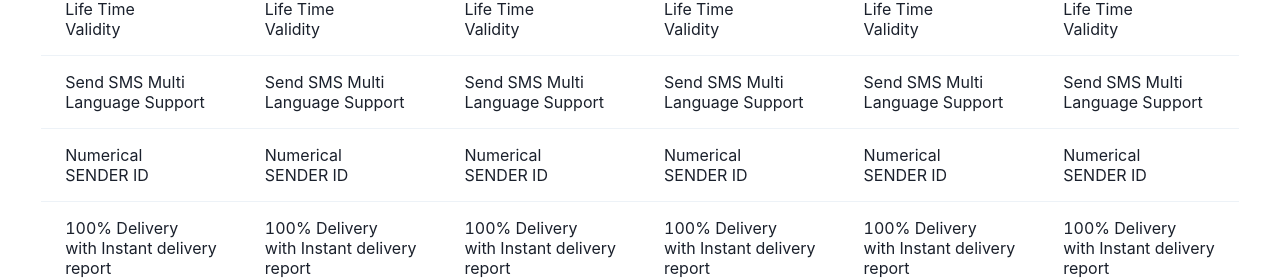
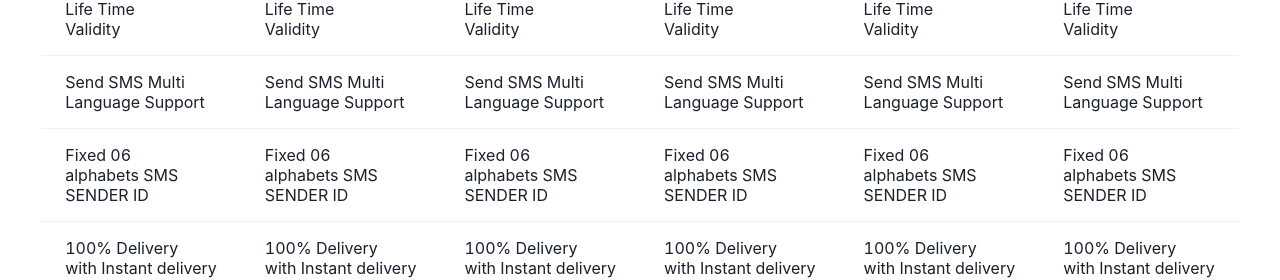
Before and after one commit to VAPO2402/aarika_sanchar, a React (Create React App) app: page / in a window 1280 px wide. Shown: the part 2094-2374 px from the top of the page. Built offline with nearby package versions, Linux system fonts and the light colour scheme; a web font is replaced by a local one.

Commit message:
touchup done

```diff
--- a/src/components/Bulksms.jsx
+++ b/src/components/Bulksms.jsx
@@ -302,13 +302,12 @@ const Bulksms = () => {
                     <Td>Send SMS Multi <br /> Language Support</Td>
                   </Tr>
                   <Tr>
-                    <Td>Numerical <br />SENDER ID</Td>
-                    <Td>Numerical <br />SENDER ID</Td>
-                    <Td>Numerical <br />SENDER ID</Td>
-                    <Td>Numerical <br />SENDER ID</Td>
-                    <Td>Numerical <br />SENDER ID</Td>
-                    <Td>Numerical <br />SENDER ID</Td>
-
+                    <Td>Fixed 06 <br /> alphabets SMS<br />SENDER ID</Td>
+                    <Td>Fixed 06 <br /> alphabets SMS<br />SENDER ID</Td>
+                    <Td>Fixed 06 <br /> alphabets SMS<br />SENDER ID</Td>
+                    <Td>Fixed 06 <br /> alphabets SMS<br />SENDER ID</Td>
+                    <Td>Fixed 06 <br /> alphabets SMS<br />SENDER ID</Td>
+                    <Td>Fixed 06 <br /> alphabets SMS<br />SENDER ID</Td>
                   </Tr>
                   <Tr>
                     <Td>100% Delivery <br /> with Instant delivery <br /> report</Td>
@@ -404,14 +403,13 @@ const Bulksms = () => {
                         <Td>Send SMS Multi <br /> Language Support</Td>
                       </Tr>
                       <Tr>
-                        <Td>Numerical <br />SENDER ID</Td>
-                        <Td>Numerical <br />SENDER ID</Td>
-                        <Td>Numerical <br />SENDER ID</Td>
-                        <Td>Numerical <br />SENDER ID</Td>
-                        <Td>Numerical <br />SENDER ID</Td>
-                        <Td>Numerical <br />SENDER ID</Td>
-
-                      </Tr>
+                    <Td>Fixed 06 <br /> alphabets SMS<br />SENDER ID</Td>
+                    <Td>Fixed 06 <br /> alphabets SMS<br />SENDER ID</Td>
+                    <Td>Fixed 06 <br /> alphabets SMS<br />SENDER ID</Td>
+                    <Td>Fixed 06 <br /> alphabets SMS<br />SENDER ID</Td>
+                    <Td>Fixed 06 <br /> alphabets SMS<br />SENDER ID</Td>
+                    <Td>Fixed 06 <br /> alphabets SMS<br />SENDER ID</Td>
+                  </Tr>
                       <Tr>
                         <Td>100% Delivery <br /> with Instant delivery <br /> report</Td>
                         <Td>100% Delivery <br /> with Instant delivery <br /> report</Td>
--- a/src/components/Voicecallsms.jsx
+++ b/src/components/Voicecallsms.jsx
@@ -123,15 +123,6 @@ const Voicecallsms = () => {
                         <Td>Send SMS Multi <br /> Language Support</Td>
                       </Tr>
                       <Tr>
-                        <Td>Numerical <br />SENDER ID</Td>
-                        <Td>Numerical <br />SENDER ID</Td>
-                        <Td>Numerical <br />SENDER ID</Td>
-                        <Td>Numerical <br />SENDER ID</Td>
-                        <Td>Numerical <br />SENDER ID</Td>
-                        <Td>Numerical <br />SENDER ID</Td>
-
-                      </Tr>
-                      <Tr>
                         <Td>100% Delivery <br /> with Instant delivery <br /> report</Td>
                         <Td>100% Delivery <br /> with Instant delivery <br /> report</Td>
                         <Td>100% Delivery <br /> with Instant delivery <br /> report</Td>
--- a/src/components/Whatsappsms.jsx
+++ b/src/components/Whatsappsms.jsx
@@ -101,12 +101,12 @@ const Whatsappsms = () => {
                         <Td>Send SMS Multi <br /> Language Support</Td>
                       </Tr>
                       <Tr>
-                        <Td>Numerical <br />SENDER ID</Td>
-                        <Td>Numerical <br />SENDER ID</Td>
-                        <Td>Numerical <br />SENDER ID</Td>
-                        <Td>Numerical <br />SENDER ID</Td>
-                        <Td>Numerical <br />SENDER ID</Td>
-                        <Td>Numerical <br />SENDER ID</Td>
+                        <Td>Virtual Numerical <br />SENDER ID</Td>
+                        <Td>Virtual Numerical <br />SENDER ID</Td>
+                        <Td>Virtual Numerical <br />SENDER ID</Td>
+                        <Td>Virtual Numerical <br />SENDER ID</Td>
+                        <Td>Virtual Numerical <br />SENDER ID</Td>
+                        <Td>Virtual Numerical <br />SENDER ID</Td>
 
                       </Tr>
                       <Tr>
```
